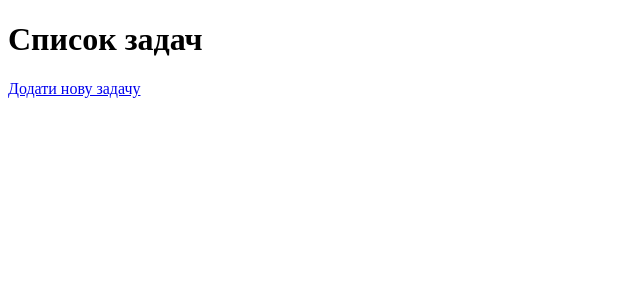
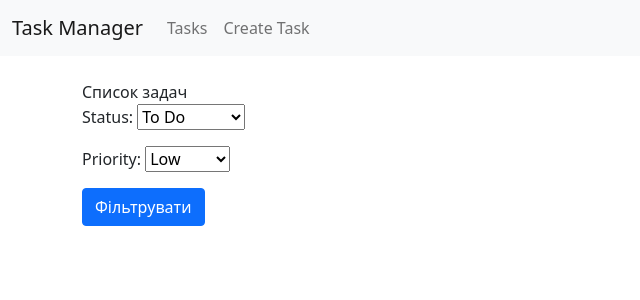
Before and after one commit to gogga512/tasks-project, a Django app: page /tasks/ in a window 1280 px wide. Shown: the top 300 px of the page, without its empty margins (0-640 px from the left). Run offline with Django 5.2, Linux system fonts and the light colour scheme; data that the repository does not hold is empty.

Commit message:
Додано форму для фільтрації задач

```diff
--- a/tasks/forms.py
+++ b/tasks/forms.py
@@ -5,3 +5,7 @@ class TaskForm(forms.ModelForm):
     class Meta:
         model = Task
         fields = ['title', 'description', 'status', 'priority', 'deadline', 'assigned_to']
+
+class TaskFilterForm(forms.Form):
+    status = forms.ChoiceField(choices=Task.STATUS_CHOICES, required=False)
+    priority = forms.ChoiceField(choices=Task.PRIORITY_CHOICES, required=False)
--- /dev/null
+++ b/tasks/templates/base.html
@@ -0,0 +1,33 @@
+<!DOCTYPE html>
+<html lang="en">
+<head>
+    <meta charset="UTF-8">
+    <meta name="viewport" content="width=device-width, initial-scale=1.0">
+    <title>{% block title %}Task Manager{% endblock %}</title>
+    <link href="https://cdn.jsdelivr.net/npm/bootstrap@5.1.3/dist/css/bootstrap.min.css" rel="stylesheet">
+</head>
+<body>
+    <header>
+        <nav class="navbar navbar-expand-lg navbar-light bg-light">
+            <div class="container-fluid">
+                <a class="navbar-brand" href="/static">Task Manager</a>
+                <div class="collapse navbar-collapse">
+                    <ul class="navbar-nav me-auto mb-2 mb-lg-0">
+                        <li class="nav-item">
+                            <a class="nav-link" href="{% url 'task_list' %}">Tasks</a>
+                        </li>
+                        <li class="nav-item">
+                            <a class="nav-link" href="{% url 'task_create' %}">Create Task</a>
+                        </li>
+                    </ul>
+                </div>
+            </div>
+        </nav>
+    </header>
+
+    <div class="container mt-4">
+        {% block header %}{% endblock %}
+        {% block content %}{% endblock %}
+    </div>
+</body>
+</html>
--- a/tasks/templates/tasks/task_list.html
+++ b/tasks/templates/tasks/task_list.html
@@ -1,19 +1,20 @@
-<!DOCTYPE html>
-<html lang="uk">
-<head>
-    <meta charset="UTF-8">
-    <meta name="viewport" content="width=device-width, initial-scale=1.0">
-    <title>Список задач</title>
-</head>
-<body>
-    <h1>Список задач</h1>
-    <a href="{% url 'task_create' %}">Додати нову задачу</a>
+{% extends 'base.html' %}
+
+{% block title %}Список задач{% endblock %}
+
+{% block header %}Список задач{% endblock %}
+
+{% block content %}
+    <form method="get">
+        {{ filter_form.as_p }}  <!-- Відображаємо форму фільтрації -->
+        <button type="submit" class="btn btn-primary">Фільтрувати</button>
+    </form>
+
     <ul>
         {% for task in tasks %}
             <li>
-                <a href="{% url 'task_detail' task.pk %}">{{ task.title }}</a> - {{ task.status }}
+                <a href="{% url 'task_detail' task.id %}">{{ task.title }}</a> - {{ task.status }} - {{ task.priority }}
             </li>
         {% endfor %}
     </ul>
-</body>
-</html>
+{% endblock %}
--- a/tasks/views.py
+++ b/tasks/views.py
@@ -2,6 +2,8 @@ from django.views.generic import ListView, DetailView, CreateView
 from django.urls import reverse_lazy
 from django.contrib.auth.mixins import LoginRequiredMixin
 from django.views.generic import UpdateView
+
+from .forms import TaskFilterForm
 from .models import Task
 from django.views.generic import DeleteView
 from .mixins import OwnerRequiredMixin
@@ -12,6 +14,23 @@ class TaskListView(ListView):
     model = Task
     template_name = 'tasks/task_list.html'
     context_object_name = 'tasks'
+
+    def get_queryset(self):
+        queryset = super().get_queryset()
+        # Фильтрация по параметрам GET запроса
+        status = self.request.GET.get('status')
+        priority = self.request.GET.get('priority')
+        if status:
+            queryset = queryset.filter(status=status)
+        if priority:
+            queryset = queryset.filter(priority=priority)
+        return queryset
+
+    def get_context_data(self, **kwargs):
+        context = super().get_context_data(**kwargs)
+        # Передаем форму фильтрации в контекст
+        context['filter_form'] = TaskFilterForm(self.request.GET or None)
+        return context
 
 
 class TaskDetailView(DetailView):
```
Also changed, not shown: tasks/models.py (+12 -10 lines), tasks/templates/tasks/task_detail.html (+29 -17 lines).
